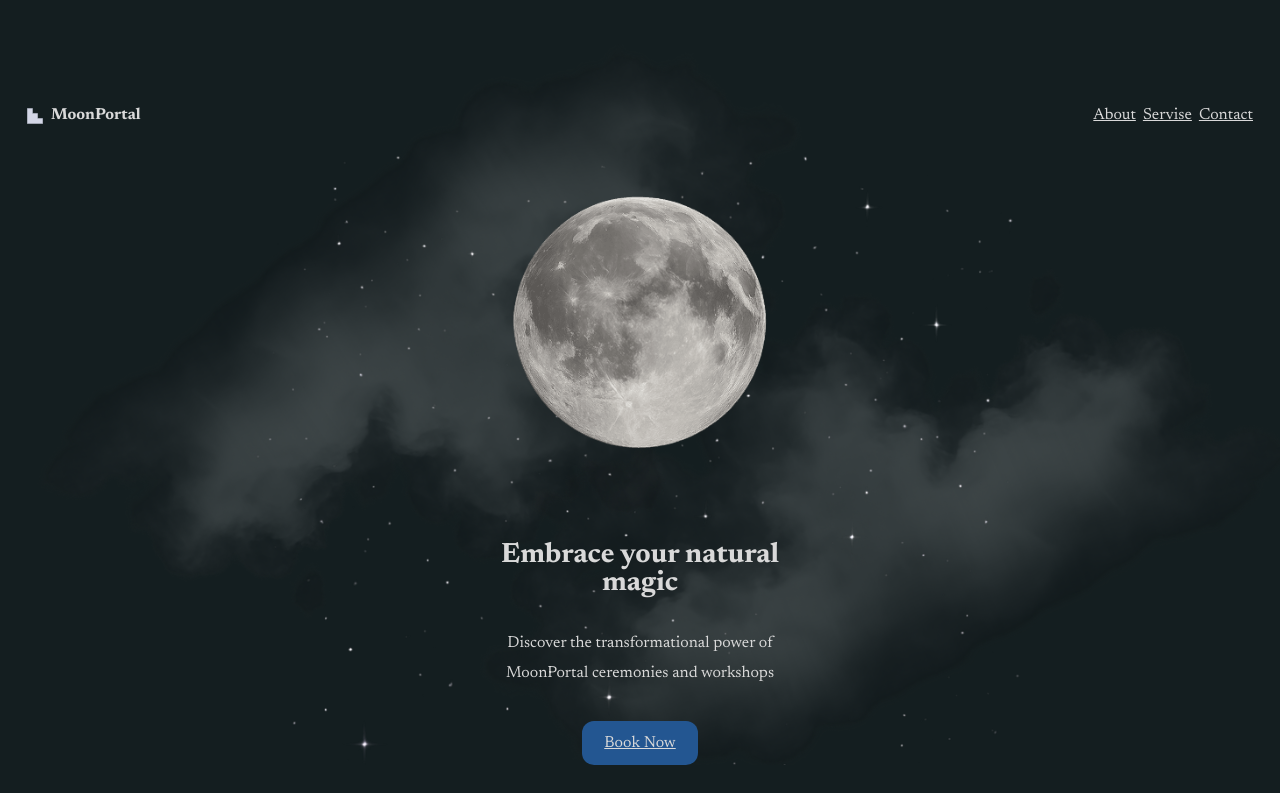
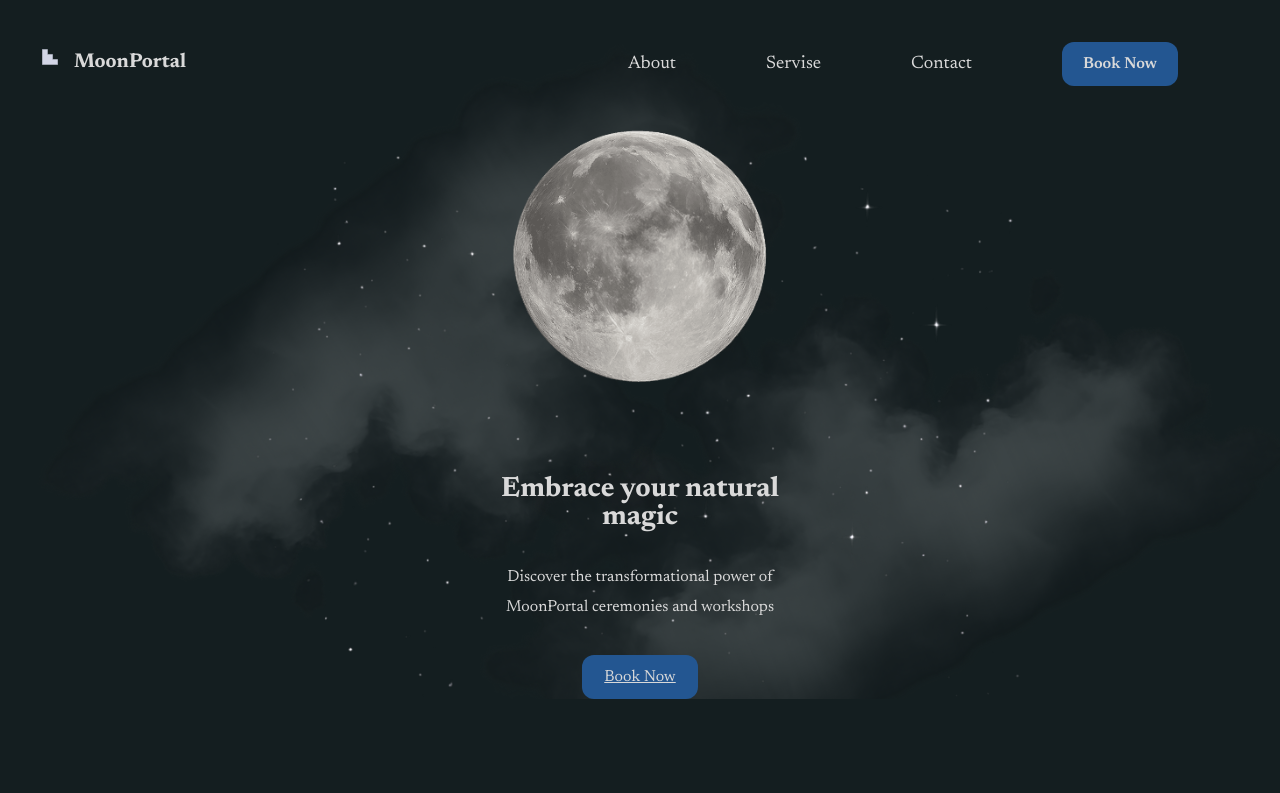
Before and after one commit to BokiiVlad/MoonPortal, a React (Vite) app: page / in a window 1280 px wide. Shown: the top 793 px of the page. Built offline with nearby package versions, Linux system fonts and the light colour scheme.

Commit message:
add header pc tablet

```diff
--- /dev/null
+++ b/src/components/ChacraSection/ChacraSection.jsx
@@ -0,0 +1,49 @@
+import style from "./ChacraSection.module.css";
+
+const ChacraSection = () => {
+  return (
+    <section className={style.section}>
+      <img className={style.stars} src="/pictures/Stars.png" />
+      <h3 className={style.title}>The Chakra Portals</h3>
+      <p className={style.firstText}>
+        Your body has 7 main energetic centers that each hold a unique imprint.
+        These centers are portals of experience called the Chakras which means
+        ‘spinning wheel’ in Sanskrit and like a computer they are programmed to
+        behave in a certain way.
+      </p>
+      <p className={style.secondText}>
+        All together they form a system of energy that is the undercurrent of
+        the way you move through the world.
+      </p>
+      <img className={style.img} src="/pictures/PhotoChakra.png" />
+      <div className={style.formBox}>
+        <p className={style.chakraText}>Get the Free MoonPortal Guidebooks</p>
+        <p className={style.underChakraText}>
+          Connect to the cycles of the moon for your spiritual journey{" "}
+        </p>
+        <div className={style.labelBox}>
+          <label className={style.label}>
+            Name
+            <input
+              className={style.input}
+              type="text"
+              placeholder="Your Name"
+            />
+          </label>
+
+          <label className={style.label}>
+            Email
+            <input
+              className={style.input}
+              type="email"
+              placeholder="Your Email"
+            />
+          </label>
+        </div>
+      </div>
+      <button type="submit">Get Guidebooks</button>
+    </section>
+  );
+};
+
+export default ChacraSection;
--- /dev/null
+++ b/src/components/ChacraSection/ChacraSection.module.css
@@ -0,0 +1,83 @@
+.img {
+  position: relative;
+  width: 283px;
+  height: 283px;
+  margin: auto;
+  z-index: 20;
+  margin-bottom: 13px;
+}
+.title {
+  font-weight: 700;
+  font-size: 26px;
+  color: #fff;
+  text-align: center;
+  margin-bottom: 31px;
+}
+
+.firstText {
+  line-height: 187%;
+  margin-bottom: 18px;
+  width: 300px;
+  margin-left: auto;
+  margin-right: auto;
+}
+.secondText {
+  line-height: 187%;
+  width: 300px;
+  margin-left: auto;
+  margin-right: auto;
+}
+.stars {
+  position: absolute;
+  top: 300px;
+}
+.section {
+  position: relative;
+}
+.formBox {
+  width: 298px;
+  margin-left: auto;
+  margin-right: auto;
+}
+.chakraText {
+  font-weight: 700;
+  font-size: 26px;
+  text-align: center;
+  color: rgba(130, 169, 219, 0.83);
+  margin-bottom: 25px;
+}
+.underChakraText {
+  line-height: 187%;
+  text-align: center;
+  margin-bottom: 20px;
+}
+.label {
+  font-weight: 500;
+  font-size: 16px;
+  line-height: 150%;
+  text-align: left;
+  display: flex;
+  flex-direction: column;
+  gap: 12px;
+}
+.formBox {
+  flex-direction: column;
+  gap: 40px;
+}
+.input {
+  position: relative;
+  border-radius: 8px;
+  padding: 16px;
+  width: 298px;
+  height: 56px;
+  background: #293038;
+  z-index: 20;
+}
+.labelBox {
+  display: flex;
+  flex-direction: column;
+  gap: 40px;
+}
+.section {
+  overflow: hidden;
+}
--- a/src/components/Header/Header.jsx
+++ b/src/components/Header/Header.jsx
@@ -1,5 +1,6 @@
 import { Link } from "react-router-dom";
 import style from "./Header.module.css";
+import Button from "../Button/Button.jsx";
 
 const Header = () => {
   return (
@@ -10,18 +11,19 @@ const Header = () => {
         </svg>
         <p className={style.title}>MoonPortal</p>
       </div>
-      <nav>
+      <nav className={style.nav}>
         <ul className={style.list}>
           <li>
-            <Link>About</Link>
+            <Link className={style.itemList}>About</Link>
           </li>
           <li>
-            <Link>Servise</Link>
+            <Link className={style.itemList}>Servise</Link>
           </li>
           <li>
-            <Link>Contact</Link>
+            <Link className={style.itemList}>Contact</Link>
           </li>
         </ul>
+        <button className={style.but}>Book Now</button>
       </nav>
     </section>
   );
--- a/src/components/Header/Header.module.css
+++ b/src/components/Header/Header.module.css
@@ -2,10 +2,12 @@
   margin-top: 7px;
   stroke: #d3d6e6;
   fill: #d3d6e6;
+  position: relative;
+  z-index: 20;
 }
 .list {
   display: flex;
-  gap: 7px;
+  gap: 8px;
 }
 .svgBox {
   display: flex;
@@ -23,4 +25,84 @@
   font-size: 16px;
   line-height: 187%;
   color: #d9d9d9;
+  position: relative;
+  z-index: 20;
 }
+.but {
+  display: none;
+}
+.itemList {
+  position: relative;
+  text-decoration: none;
+  z-index: 20;
+}
+@media (min-width: 768px) {
+  .list {
+    gap: 27px;
+    font-size: 18px;
+    line-height: 167%;
+  }
+  .svgBox {
+    gap: 16px;
+  }
+  .headerBox {
+    margin-top: 0;
+    padding: 57px 60px 17px 60px;
+  }
+  .title {
+    font-weight: 700;
+    font-size: 20px;
+    line-height: 200%;
+  }
+  .but {
+    display: block;
+    margin: 0;
+    border-radius: 12px;
+    padding: 10px 20px;
+    width: 116px;
+    height: 44px;
+    background: #235691;
+    color: #d9d9d9;
+    margin-left: 27px;
+    font-weight: 600;
+    font-size: 16px;
+    line-height: 150%;
+    text-align: center;
+  }
+  .nav {
+    display: flex;
+    justify-content: center;
+    align-items: center;
+  }
+}
+@media (min-width: 1140px) {
+  .list {
+    gap: 90px;
+    font-size: 18px;
+    line-height: 167%;
+  }
+  .headerBox {
+    padding: 42px 102px 0 42px;
+  }
+
+  .but {
+    display: block;
+    margin: 0;
+    border-radius: 12px;
+    padding: 10px 20px;
+    width: 116px;
+    height: 44px;
+    background: #235691;
+    color: #d9d9d9;
+    margin-left: 90px;
+    font-weight: 600;
+    font-size: 16px;
+    line-height: 150%;
+    text-align: center;
+  }
+  .nav {
+    display: flex;
+    justify-content: center;
+    align-items: center;
+  }
+}
--- a/src/pages/Home/Home.jsx
+++ b/src/pages/Home/Home.jsx
@@ -1,5 +1,6 @@
 import AboutFirst from "../../components/AboutFirst/AboutFirst.jsx";
 import AboutSecond from "../../components/AboutSecond/AboutSecond.jsx";
+import ChacraSection from "../../components/ChacraSection/ChacraSection.jsx";
 import Contact from "../../components/Contact/Contact.jsx";
 import Footer from "../../components/Footer/Footer.jsx";
 import HeroSection from "../../components/HeroSection/HeroSection.jsx";
@@ -13,6 +14,7 @@ const Home = () => {
       <AboutFirst />
       <AboutSecond />
       <Services />
+      <ChacraSection />
       <ReadyBegin />
       <Contact />
       <Footer />
```
Also changed, not shown: public/pictures/MoonLightOptimized.png (deleted), public/pictures/PhotoChakra.png (added).
